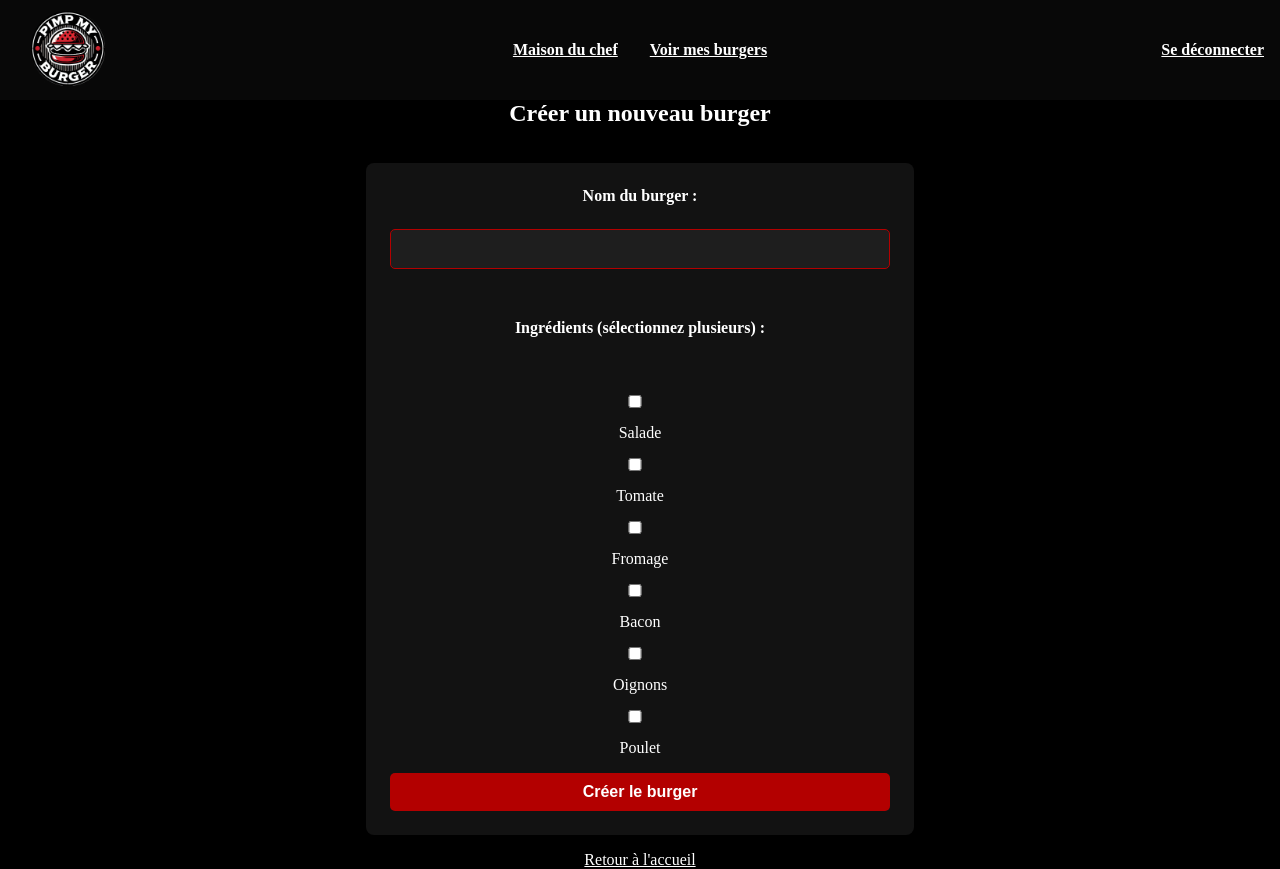
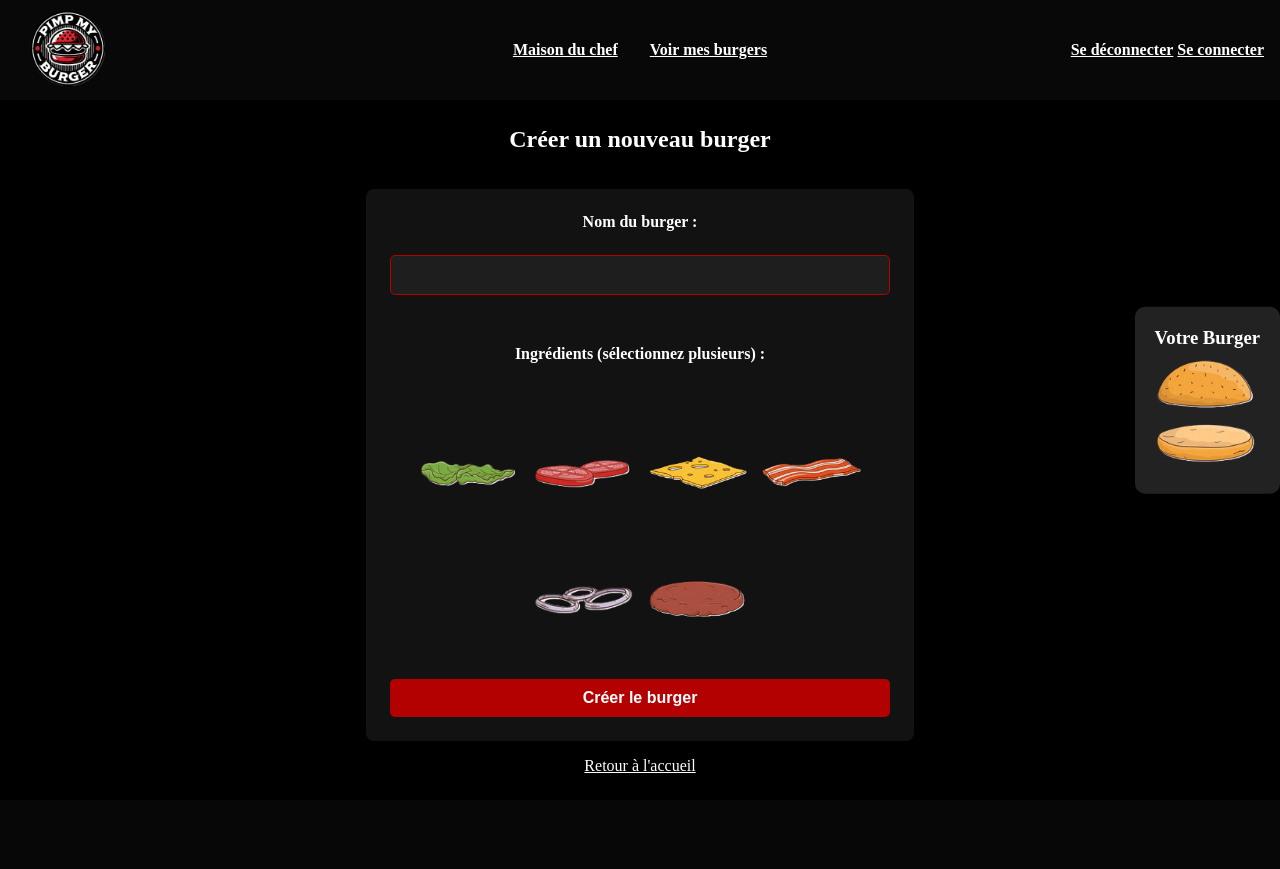
Before and after one commit to MARIE-Clement-2225058b/Paradigmes_BD, a Flask app: page /create_burger in a window 1280 px wide. After the commit the page ends 773 px from the top, so only its background shows below. Run offline with Flask 3, Linux system fonts and the light colour scheme; the visitor is signed in with stand-in values (Sample User, id 1).

Commit message:
create burger

```diff
--- a/static/style.css
+++ b/static/style.css
@@ -285,3 +285,48 @@ p {
 .rating label:hover ~ label {
     color: gold; /* Mettre en surbrillance les étoiles survolées */
 }
+
+/* Burger preview */
+.burger-preview {
+    position: fixed;
+    top: 50%;
+    right: 0;
+    transform: translateY(-50%);
+    background-color: #222;
+    padding: 20px;
+    border-radius: 10px;
+    text-align: center;
+    box-shadow: 0 0 10px rgba(0, 0, 0, 0.5);
+}
+
+.burger-preview img {
+    display: block;
+    margin: 10px 0;
+    width: 100px;
+}
+
+.ingredients {
+    display: flex;
+    justify-content: center;
+    gap: 10px;
+    flex-wrap: wrap;
+}
+
+.ingredients input[type="checkbox"] {
+    display: none; /* Masquer les cases à cocher */
+}
+
+.ingredients label img {
+    width: 100px;
+    height: 100px;
+    object-fit: contain; /* Ensure the image fits within the specified dimensions without distortion */
+    cursor: pointer;
+    transition: transform 0.3s, border 0.3s;
+    border: 2px solid transparent;
+    border-radius: 10px;
+}
+
+.ingredients input[type="checkbox"]:checked + label img {
+    border-color: #ff0000;
+    transform: scale(1.1);
+}
--- a/templates/create_burger.html
+++ b/templates/create_burger.html
@@ -27,40 +27,63 @@
             {% if session.get('user_id') %}
                 <a class="nav-link" href="{{ url_for('logout') }}">Se déconnecter</a>
             {% else %}
+            {% endif %}
                 <a class="nav-link {% if request.endpoint == 'login' %}active{% endif %}" href="{{ url_for('login') }}">Se connecter</a>
-            {% endif %}
         </div>
     </nav>
+
     <div class="container">
         <h2>Créer un nouveau burger</h2>
-
-        {% with messages = get_flashed_messages(with_categories=true) %}
-            {% if messages %}
-                <ul>
-                    {% for category, message in messages %}
-                        <li class="alert alert-{{ category }}">{{ message }}</li>
-                    {% endfor %}
-                </ul>
-            {% endif %}
-        {% endwith %}
 
         <form class="burger_form" method="POST">
             <label for="name">Nom du burger :</label>
             <input type="text" name="name" id="name" required><br>
 
             <label for="ingredients">Ingrédients (sélectionnez plusieurs) :</label><br>
-            <input type="checkbox" name="ingredients" value="Salade"> Salade<br>
-            <input type="checkbox" name="ingredients" value="Tomate"> Tomate<br>
-            <input type="checkbox" name="ingredients" value="Fromage"> Fromage<br>
-            <input type="checkbox" name="ingredients" value="Bacon"> Bacon<br>
-            <input type="checkbox" name="ingredients" value="Oignons"> Oignons<br>
-            <input type="checkbox" name="ingredients" value="Poulet"> Poulet<br>
+            <div class="ingredients">
+                <input type="checkbox" name="ingredients" value="Salade" id="salade" onchange="updateBurger()">
+                <label for="salade"><img src="/static/images/salad.png" alt="Salade"></label>
+
+                <input type="checkbox" name="ingredients" value="Tomate" id="tomate" onchange="updateBurger()">
+                <label for="tomate"><img src="/static/images/tomato.png" alt="Tomate"></label>
+
+                <input type="checkbox" name="ingredients" value="Fromage" id="fromage" onchange="updateBurger()">
+                <label for="fromage"><img src="/static/images/cheese.png" alt="Fromage"></label>
+
+                <input type="checkbox" name="ingredients" value="Bacon" id="bacon" onchange="updateBurger()">
+                <label for="bacon"><img src="/static/images/bacon.png" alt="Bacon"></label>
+
+                <input type="checkbox" name="ingredients" value="Oignons" id="oignons" onchange="updateBurger()">
+                <label for="oignons"><img src="/static/images/onions.png" alt="Oignons"></label>
+
+                <input type="checkbox" name="ingredients" value="Poulet" id="poulet" onchange="updateBurger()">
+                <label for="poulet"><img src="/static/images/steak.png" alt="Poulet"></label>
+            </div>
 
             <button type="submit">Créer le burger</button>
         </form>
 
+        <div class="burger-preview" id="burgerPreview">
+            <h3>Votre Burger</h3>
+            <img src="/static/images/upper_bread.png" width="100">
+            <div id="burgerIngredients"></div>
+            <img src="/static/images/lower_bread.png" width="100">
+        </div>
+
         <p><a href="{{ url_for('index') }}">Retour à l'accueil</a></p>
     </div>
 </main>
+
+<script>
+  function updateBurger() {
+    const ingredients = document.querySelectorAll('input[type="checkbox"]:checked + label img');
+    const burgerIngredients = document.getElementById('burgerIngredients');
+    burgerIngredients.innerHTML = '';
+    ingredients.forEach(img => {
+      const imgClone = img.cloneNode();
+      burgerIngredients.appendChild(imgClone);
+    });
+  }
+</script>
 </body>
 </html>
```
